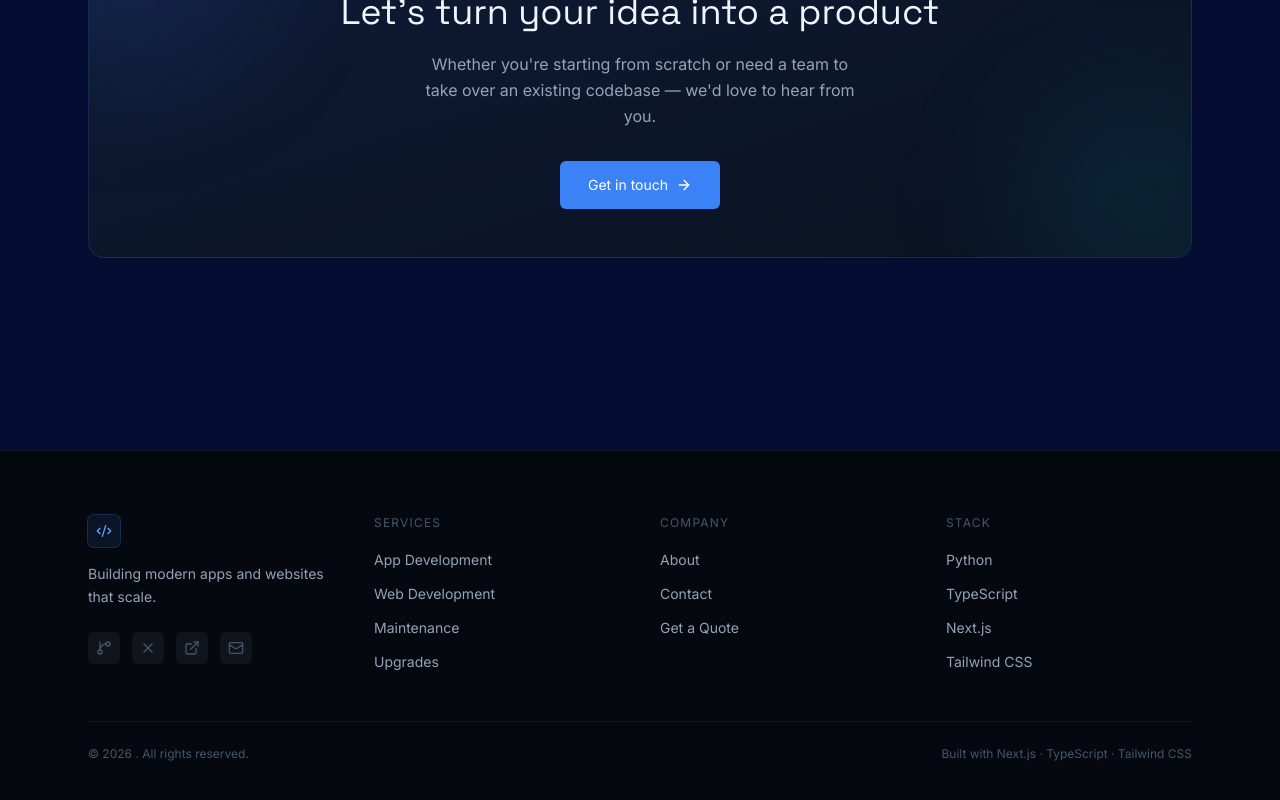
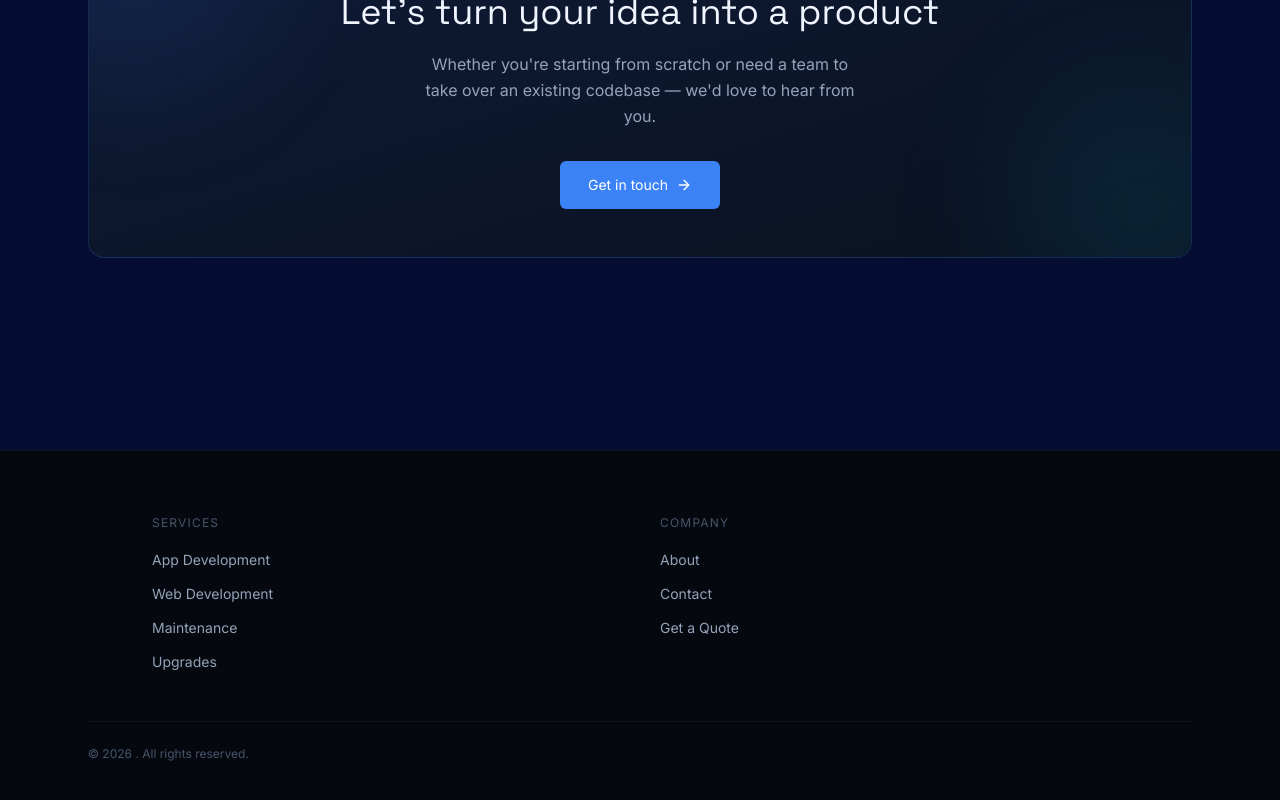
Before and after one commit to Bean-Systems-Development/BSD-site, a Next.js app: page / in a window 1280 px wide. Shown: the part 3009-3809 px from the top of the page. Built offline with nearby package versions, Linux system fonts and the light colour scheme.

Commit message:
refactor(footer): update footer

```diff
--- a/app/_components/Footer.tsx
+++ b/app/_components/Footer.tsx
@@ -13,51 +13,13 @@ const footerLinks = {
     { label: "Contact", href: "/contact" },
     { label: "Get a Quote", href: "/contact" },
   ],
-  Stack: [
-    { label: "Python", href: "/services#stack" },
-    { label: "TypeScript", href: "/services#stack" },
-    { label: "Next.js", href: "/services#stack" },
-    { label: "Tailwind CSS", href: "/services#stack" },
-  ],
 };
 
 export default function Footer() {
   return (
     <footer className="border-t border-white/5 bg-navy-950 mt-24">
       <div className="mx-auto max-w-6xl px-6 py-16">
-        <div className="grid grid-cols-1 gap-10 md:grid-cols-2 lg:grid-cols-4">
-          {/* Brand */}
-          <div className="lg:col-span-1">
-            <Link href="/" className="flex items-center gap-2.5 mb-4">
-              <div className="flex h-8 w-8 items-center justify-center rounded-md bg-electric/10 ring-1 ring-electric/30">
-                <Code2 className="h-4 w-4 text-electric-bright" />
-              </div>
-              <span className="font-display text-sm font-600 text-text-primary">
-                <span className="text-electric-bright">{process.env.NEXT_PUBLIC_COMPANY_NAME}</span>
-              </span>
-            </Link>
-            <p className="text-sm text-text-secondary leading-relaxed mb-6">
-              Building modern apps and websites that scale.
-            </p>
-            <div className="flex gap-3">
-              {[
-                { Icon: GitBranch, href: "#", label: "GitHub" },
-                { Icon: X, href: "#", label: "X (Twitter)" },
-                { Icon: ExternalLink, href: "#", label: "LinkedIn" },
-                { Icon: Mail, href: "mailto:[email@company.com]", label: "Email" },
-              ].map(({ Icon, href, label }) => (
-                <a
-                  key={label}
-                  href={href}
-                  aria-label={label}
-                  className="flex h-8 w-8 items-center justify-center rounded-md bg-white/5 text-text-muted hover:text-text-primary hover:bg-white/10 transition-colors"
-                >
-                  <Icon className="h-4 w-4" />
-                </a>
-              ))}
-            </div>
-          </div>
-
+        <div className="grid gap-10 grid-cols-1 md:grid-cols-2 md:px-16">
           {/* Links */}
           {Object.entries(footerLinks).map(([category, links]) => (
             <div key={category}>
@@ -84,9 +46,6 @@ export default function Footer() {
           <p className="text-xs text-text-muted">
             © {new Date().getFullYear()} {process.env.NEXT_PUBLIC_COMPANY_NAME}. All rights reserved.
           </p>
-          <p className="text-xs text-text-muted">
-            Built with Next.js · TypeScript · Tailwind CSS
-          </p>
         </div>
       </div>
     </footer>
```
